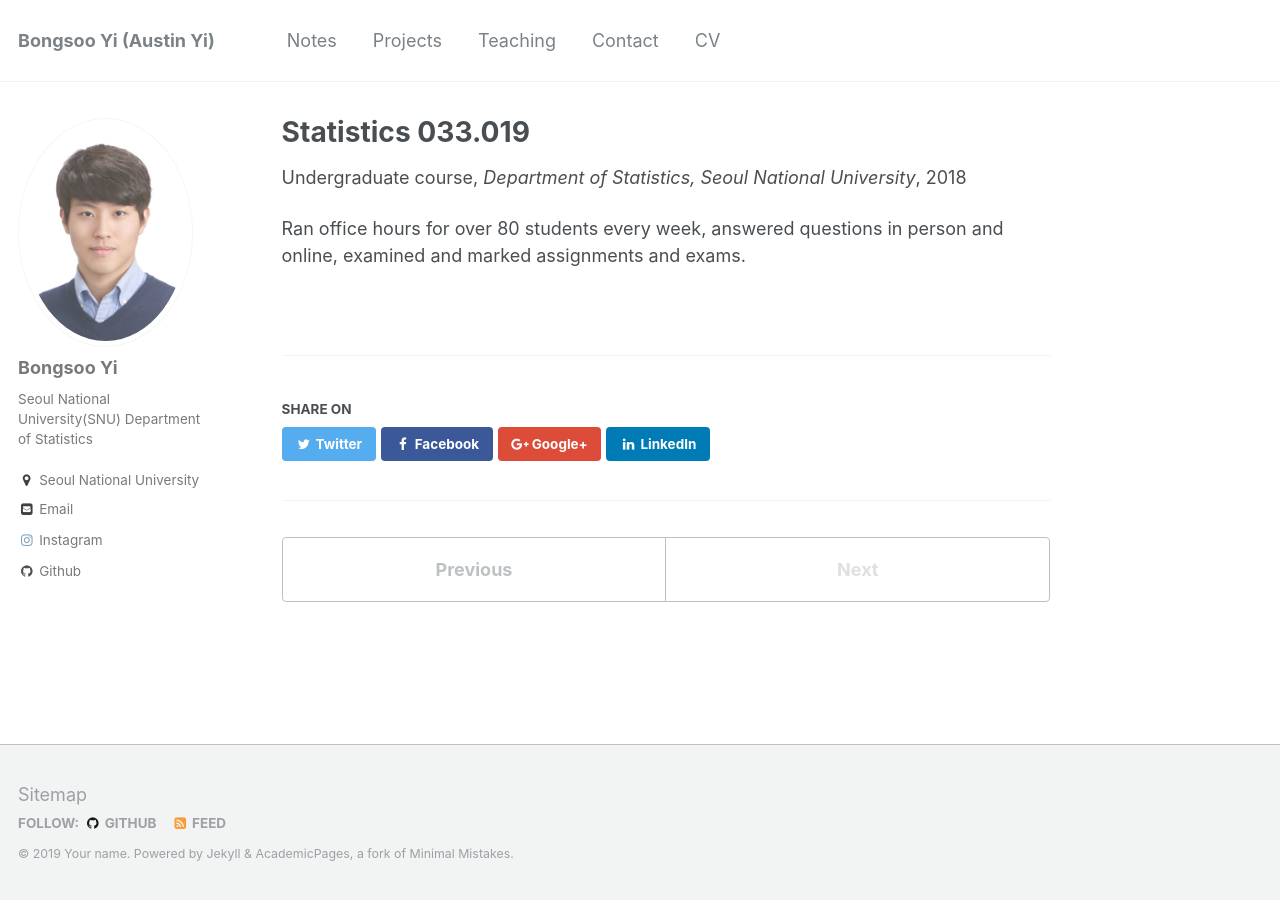
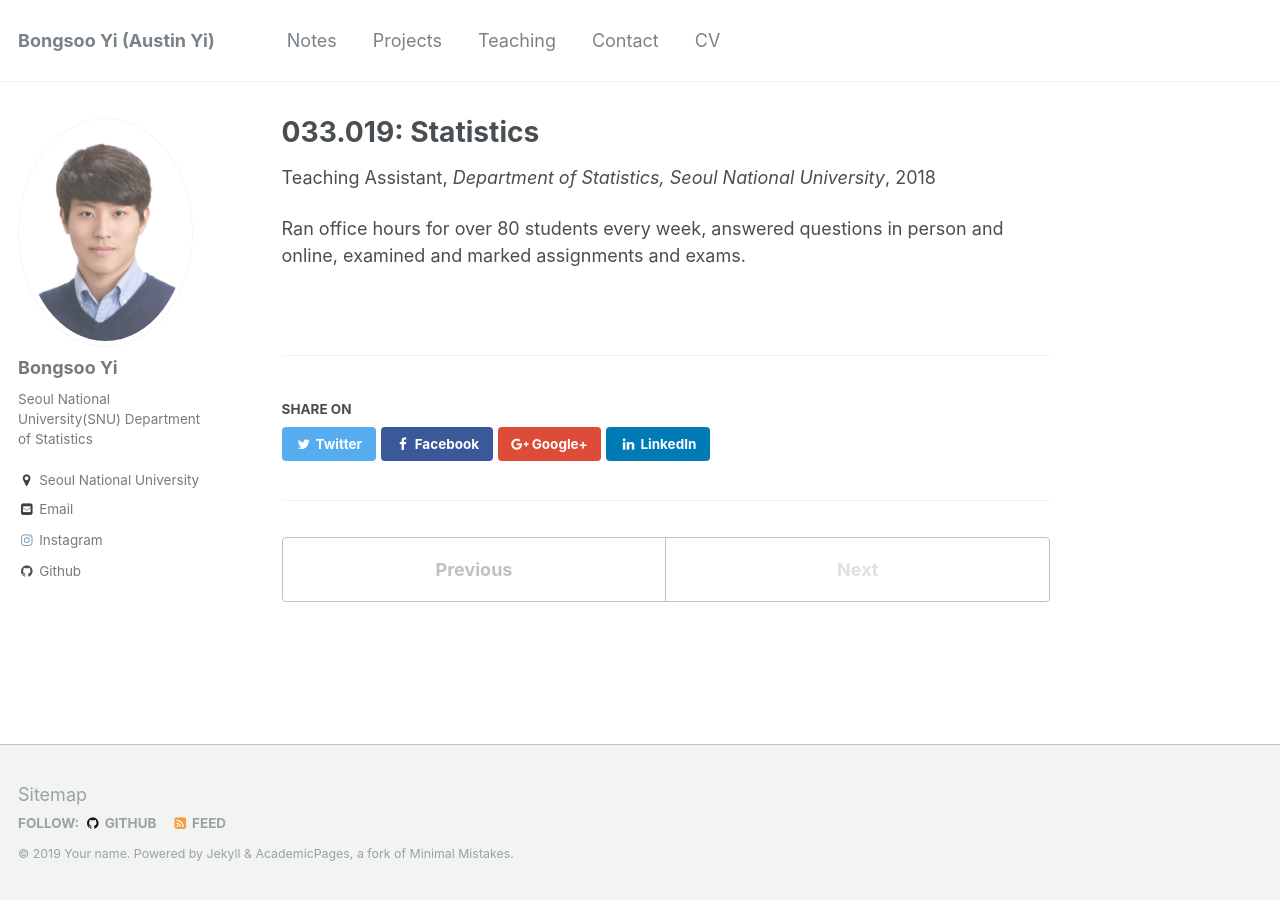
Before and after one commit to austinyi/austinyi.github.io, a Jekyll site: the page built from _teaching/2018-spring-teaching-1.md, in a window 1280 px wide. Built offline with Jekyll 4.4.1, drawn with Linux system fonts in a browser that asks for light colours.

Commit message:
Update 2018-spring-teaching-1.md

```diff
--- a/_teaching/2018-spring-teaching-1.md
+++ b/_teaching/2018-spring-teaching-1.md
@@ -1,7 +1,7 @@
 ---
-title: "Statistics 033.019"
+title: "033.019: Statistics"
 collection: teaching
-type: "Undergraduate course"
+type: "Teaching Assistant"
 permalink: /teaching/2018-spring-teaching-1
 venue: "Department of Statistics, Seoul National University"
 date: 2018-01-01
```
